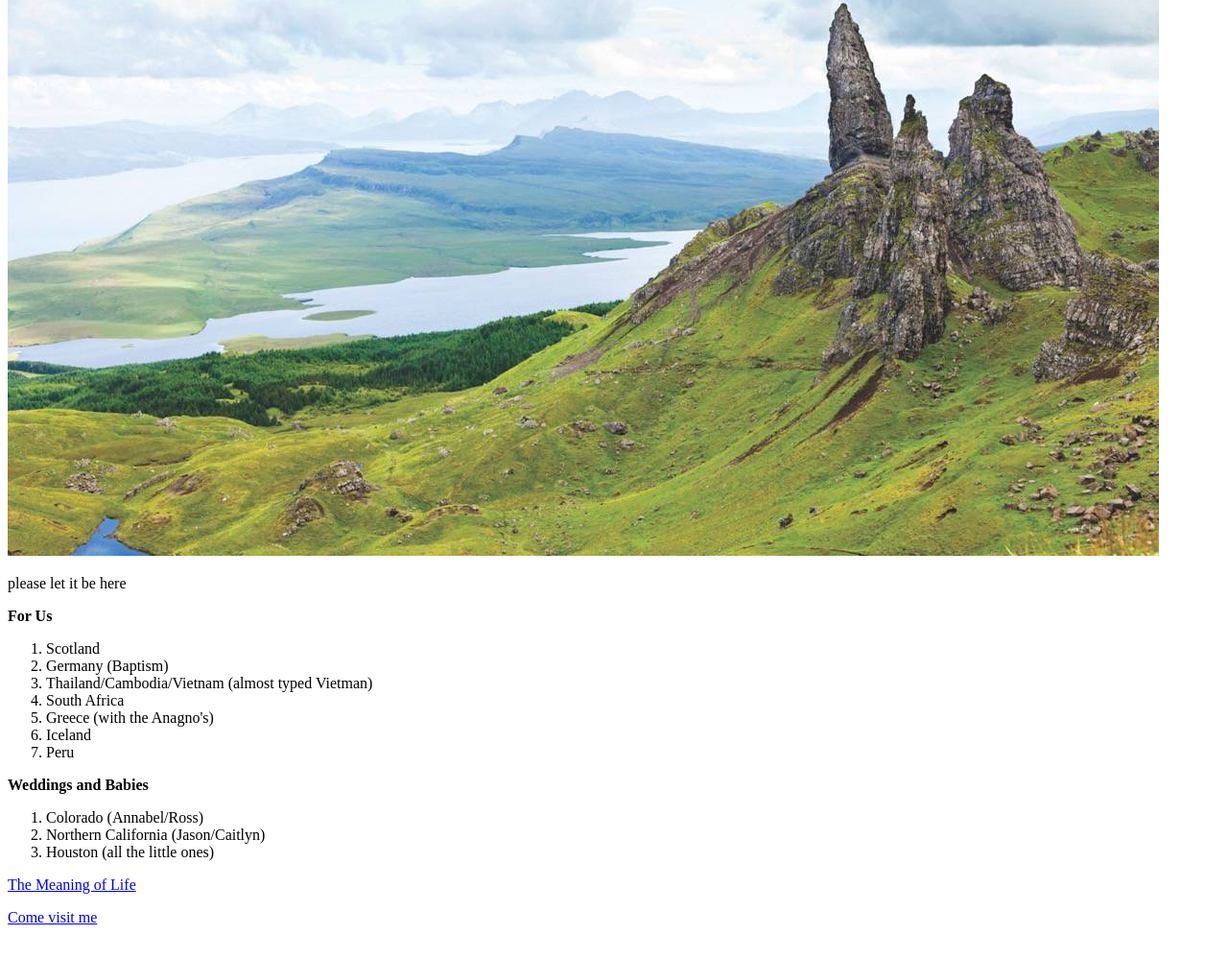
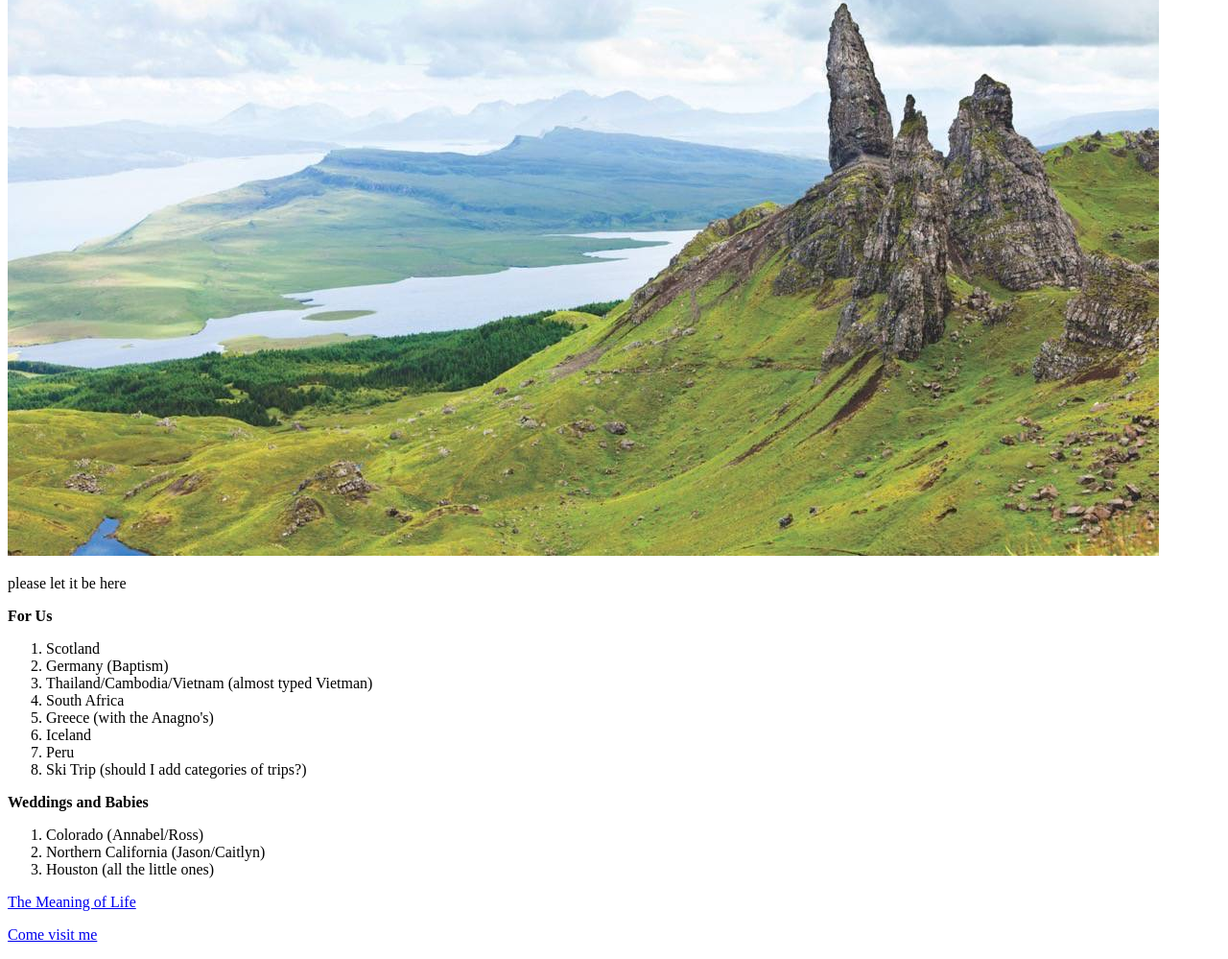
Before and after one commit to doshman/doshman.github.io, a plain HTML site: page index.html in a window 1280 px wide. Shown: the part 334-1333 px from the top of the page at 96% size. Drawn offline with Linux system fonts and the light colour scheme.

Commit message:
added ski trip

```diff
--- a/index.html
+++ b/index.html
@@ -19,6 +19,7 @@
         <li>Greece (with the Anagno's)</li>
         <li>Iceland</li>
         <li>Peru</li>
+        <li>Ski Trip (should I add categories of trips?)</li>
       </ol>
     <p><strong>Weddings and Babies</strong></p>
       <ol>
```
